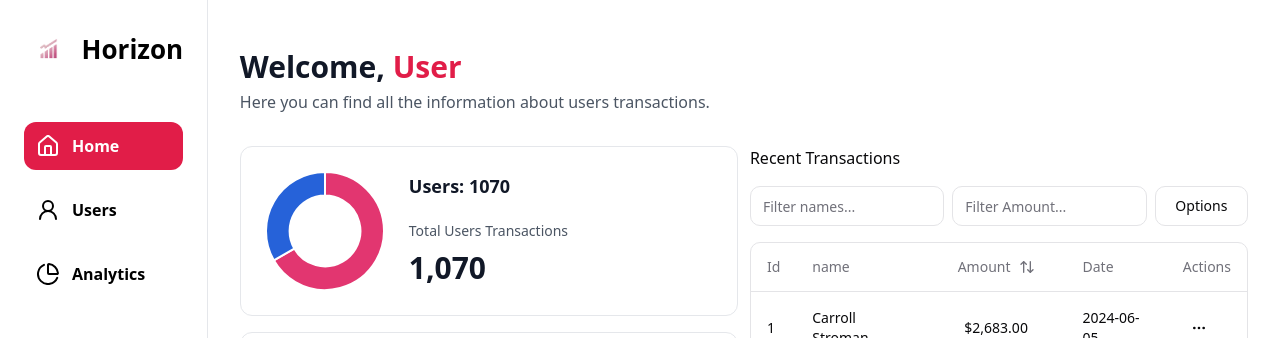
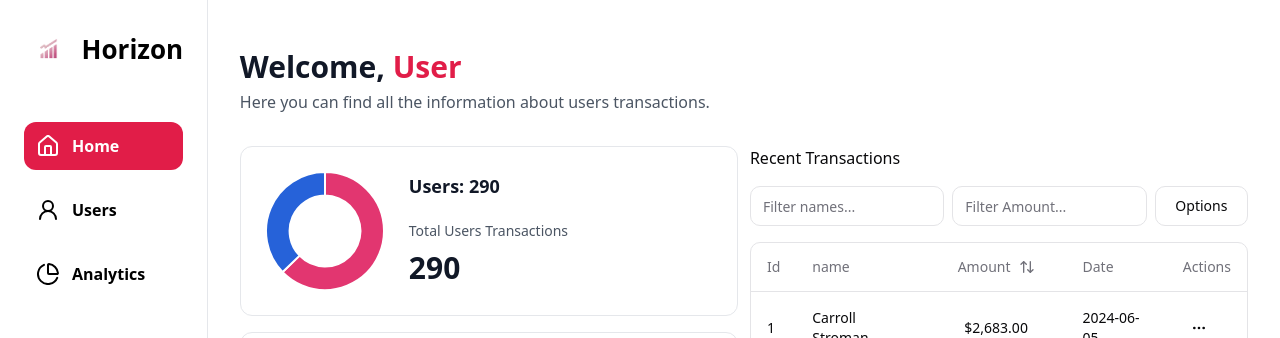
Before and after one commit to moazelgandy2/Horizon, a React (Vite) app: page / in a window 1280 px wide. Shown: the top 338 px of the page. Built offline with nearby package versions, Linux system fonts and the light colour scheme.

Commit message:
Refactor Home component and UsersCard component
- Remove commented out code in Home component
- Calculate total users using calculateTotalAmountPerCustomer function in UsersCard component

Closes #123

```diff
--- a/src/pages/Home/Home.tsx
+++ b/src/pages/Home/Home.tsx
@@ -4,7 +4,6 @@ import { DataTable } from "./_components/data-table";
 import { UsersCard } from "./_components/users-card";
 
 export const Home = () => {
-  // const data: Transaction[] = data;
   return (
     <>
       <section className=" flex w-full flex-row max-xl:max-h-screen">
--- a/src/pages/Home/_components/users-card.tsx
+++ b/src/pages/Home/_components/users-card.tsx
@@ -3,9 +3,10 @@ import { HomePageChart } from "./chart";
 import { HomePageChart2 } from "./chart2";
 import { cn } from "@/lib/utils";
 import { Transaction } from "./columns";
+import { calculateTotalAmountPerCustomer } from "@/lib/data";
 
 export const UsersCard = ({ data, users }: { data: boolean; users: Transaction[] }) => {
-  const totalUsers = users.length;
+  const totalUsers = calculateTotalAmountPerCustomer(users).length;
   const moreThan100 = users.filter((user) => user.amount > 100).length;
   const lessThan100 = totalUsers - moreThan100;
   return (
```
